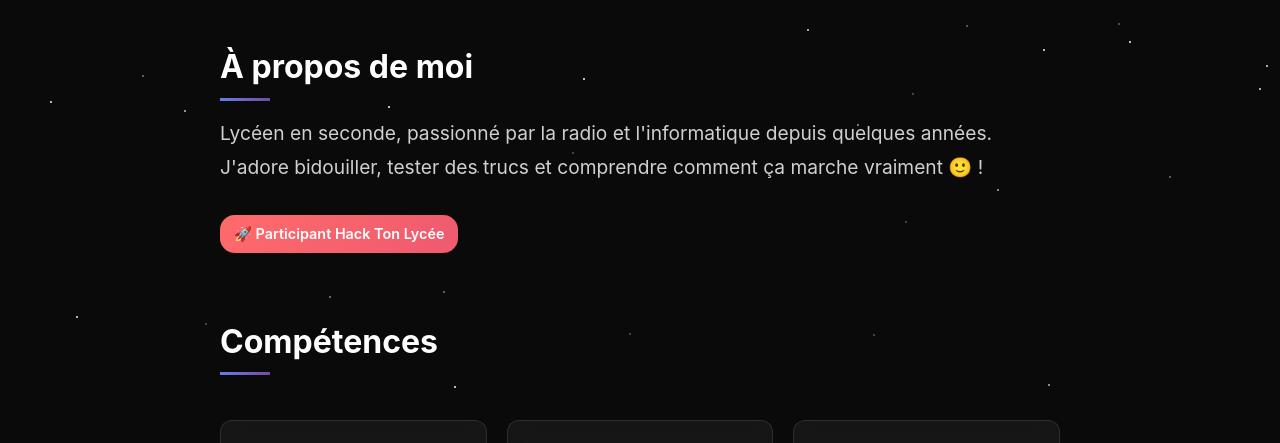
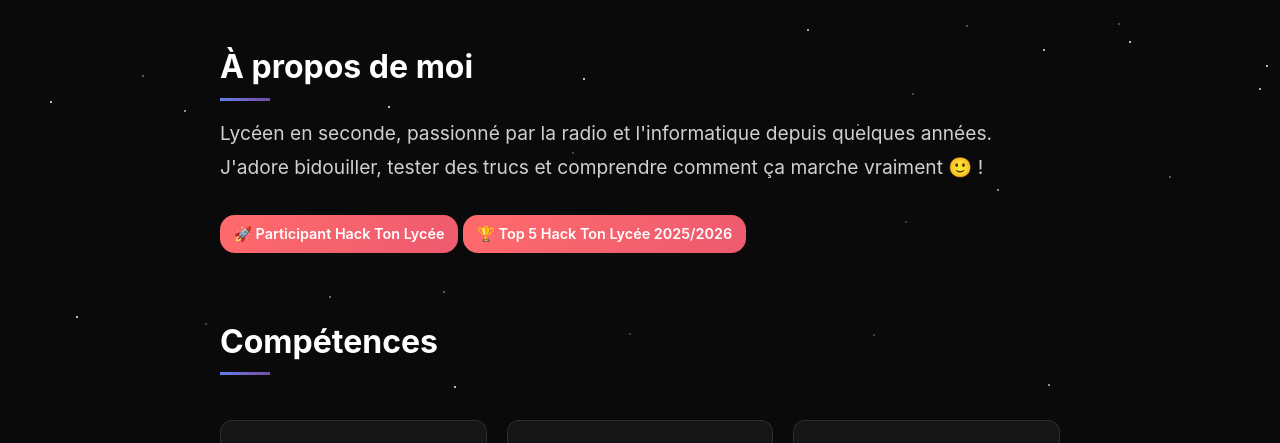
Before and after one commit to Nimbuste2000/nimbuste2000.github.io, a plain HTML site: page index.html in a window 1280 px wide. Shown: the part 288-731 px from the top of the page. Drawn offline with Linux system fonts and the light colour scheme.

Commit message:
Update index.html

```diff
--- a/index.html
+++ b/index.html
@@ -341,6 +341,7 @@
                 J'adore bidouiller, tester des trucs et comprendre comment ça marche vraiment 🙂 !
             </p>
             <div class="badge">🚀 Participant Hack Ton Lycée</div>
+            <div class="badge">🏆 Top 5 Hack Ton Lycée 2025/2026</div>
         </div>
 
         <div class="section">
```
